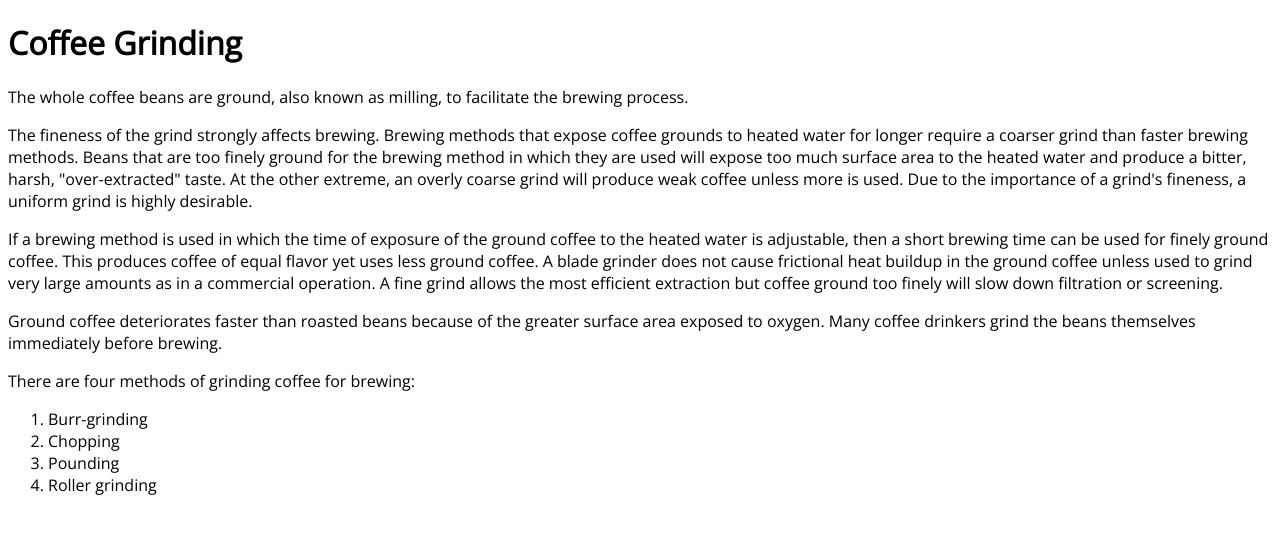
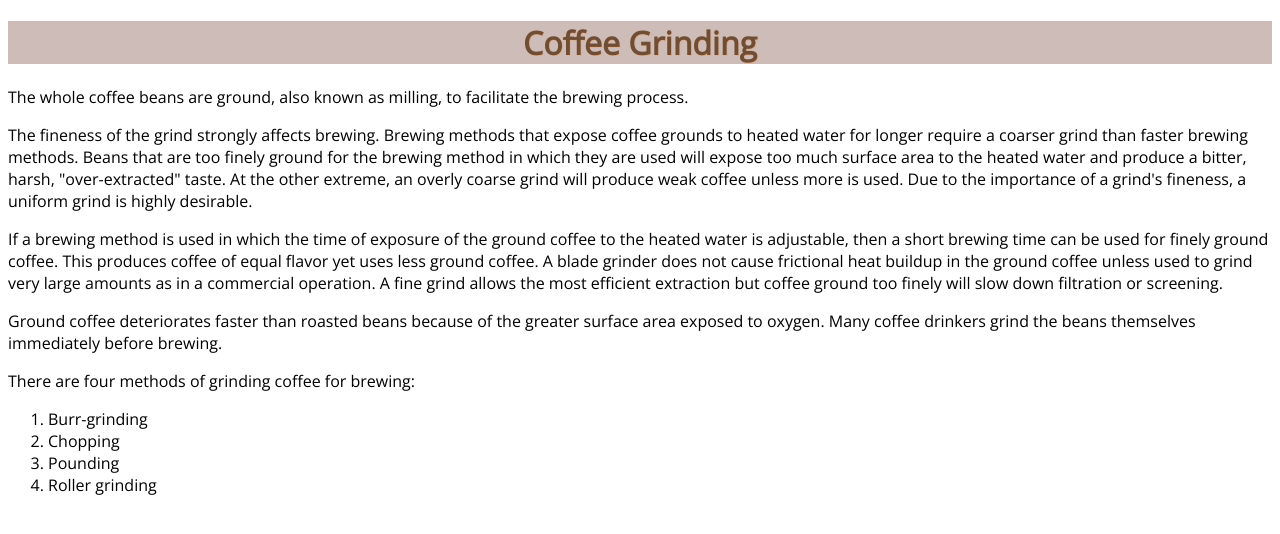
Before and after one commit to samjoel777/html-css, a plain HTML site: page Working Files/Website Project/grinding.html in a window 1280 px wide. Drawn offline with nearby package versions, Linux system fonts and the light colour scheme; files whose address does not match are found by name.

Commit message:
New CSS rules Font and Text are added

```diff
--- a/Working Files/Website Project/css/style.css
+++ b/Working Files/Website Project/css/style.css
@@ -1,3 +1,24 @@
 body {
     font-family: 'Open Sans', sans-serif;
 }
+
+body h1,h2 {
+    color: #6f4e37;
+    background-color: rgba(158, 122, 114,0.5);
+}
+
+/* section p {
+    font-size: 16px;
+    font-style: italic;
+    font-weight: bold;
+    font-variant: small-caps;
+    text-transform: lowercase;
+
+} */
+
+h1 {
+    text-align: center;
+    /* text-decoration: line-through;
+    text-indent: 100px; */
+    text-shadow: 1px 1px #e2ae89;
+}
--- a/Working Files/Website Project/grinding.html
+++ b/Working Files/Website Project/grinding.html
@@ -12,6 +12,7 @@
 <body>
 
     <h1>Coffee Grinding</h1>
+    <section>
 
     <p>The whole coffee beans are ground, also known as milling, to facilitate the brewing process.
         </p>
@@ -28,6 +29,7 @@
     <p>There are four methods of grinding coffee for brewing:
         </p>
 
+    </section>
     <ol>
         <li>Burr-grinding</li>
         <li>Chopping</li>
```
Also changed, not shown: Working Files/Website Project/roasting.html (+4 -0 lines).
